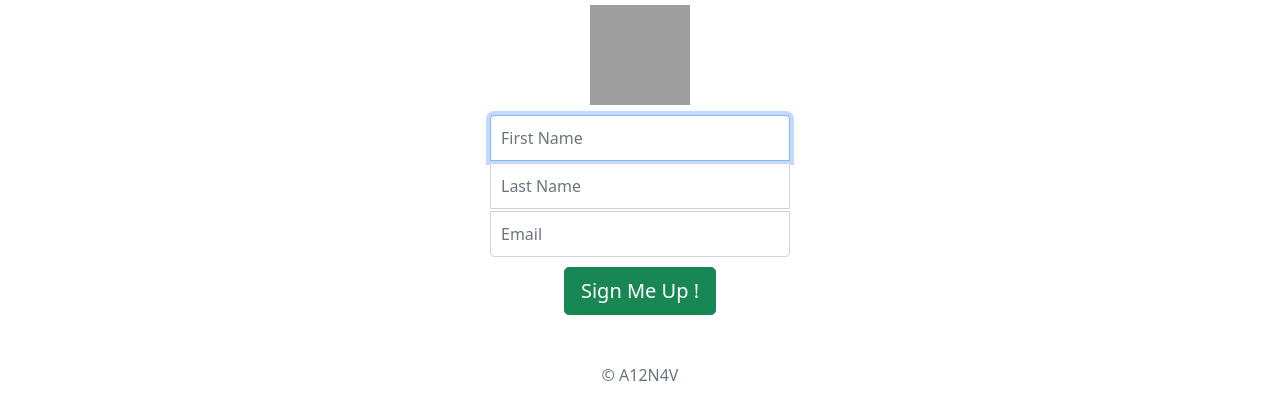
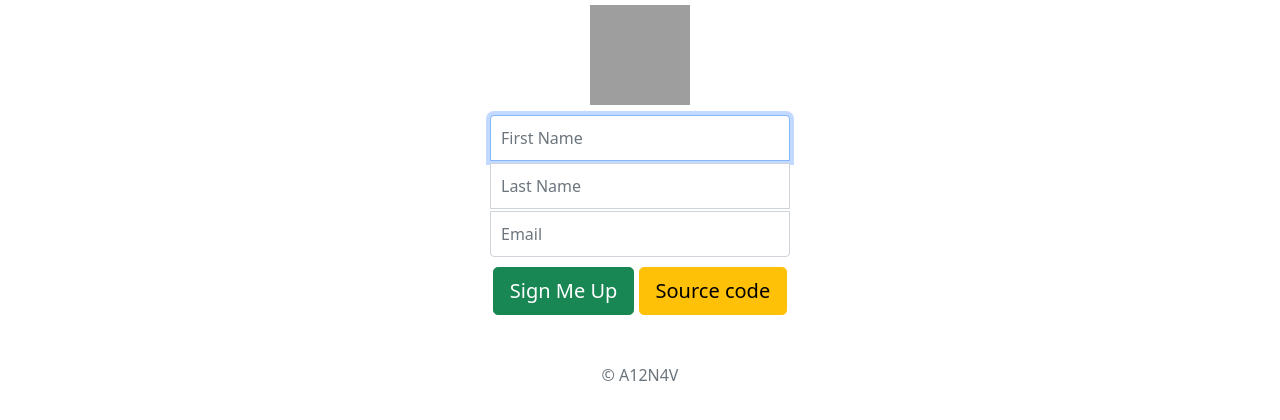
Before and after one commit to A12N4V/newsletter, a website: page signup.html in a window 1280 px wide. Shown: the part 60-480 px from the top of the page. Drawn offline with nearby package versions, Linux system fonts and the light colour scheme; grey boxes are pictures that could not be loaded.

Commit message:
Update signup.html

```diff
--- a/signup.html
+++ b/signup.html
@@ -30,7 +30,8 @@
       <input type="text" name="fName" class="form-control top" placeholder="First Name" required autofocus>
       <input type="text" name="lName" class="form-control middle" placeholder="Last Name" required>
       <input type="text" name="email" class="form-control bottom" placeholder="Email" required>
-      <button class="btn btn-lg btn-success btn-block" type="submit">Sign Me Up !</button>
+      <button class="btn btn-lg btn-success btn-block" type="submit">Sign Me Up</button>
+      <button class="btn btn-lg btn-warning btn-block" type="submit" onclick="window.location.href='https://github.com/A12N4V/newsletter'">Source code</button>
       <p class="mt-5 mb-3 text-muted">&copy; A12N4V</p>
     </form>
 
```
